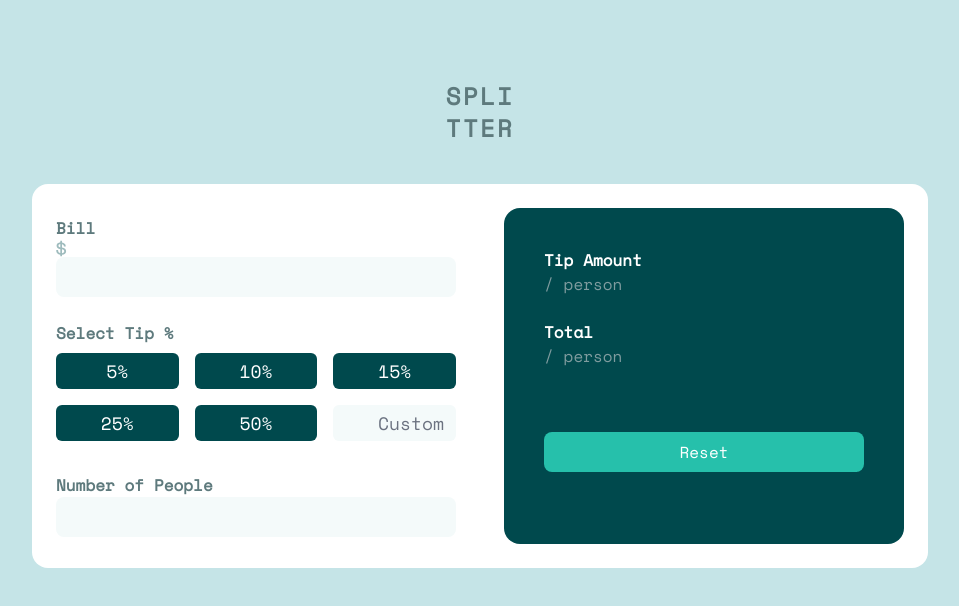
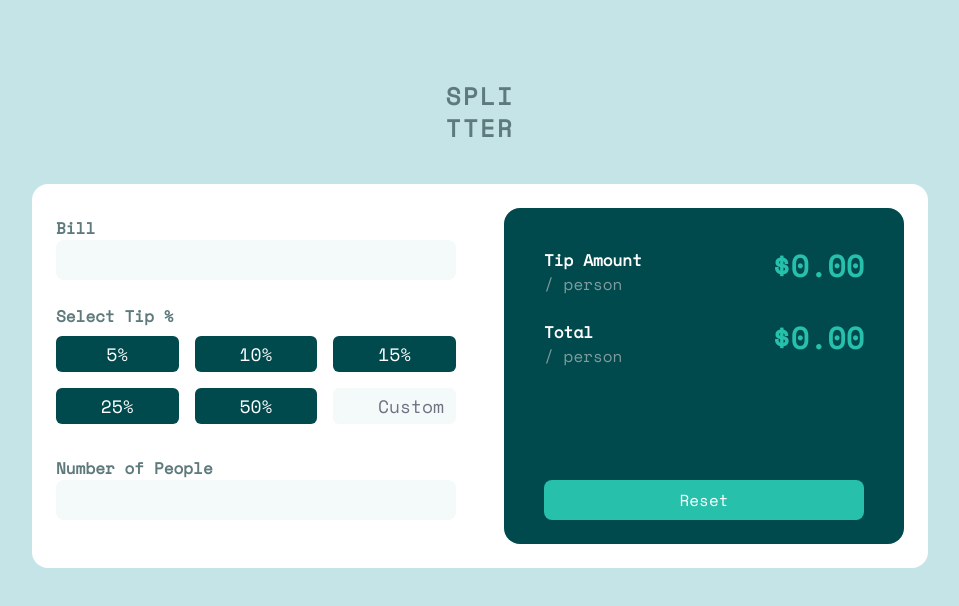
Before and after one commit to Kass-S/tip-calculator, a React (Vite) app: page / in a window 1280 px wide. Shown: the top 606 px of the page, without its empty margins (160-1119 px from the left). Built offline with nearby package versions, Linux system fonts and the light colour scheme.

Commit message:
style updates

```diff
--- a/src/components/TipCard.jsx
+++ b/src/components/TipCard.jsx
@@ -10,7 +10,7 @@ const TipCard = () => {
                     <h5 className=" font-bold text-color-dark">
                         Bill
                     </h5>
-                    <img src="/assets/icon-dollar.svg" alt="" />
+                    {/* <img src="/assets/icon-dollar.svg" alt="dollar sign icon" /> */}
                     <input type="number" className='input-bg rounded-lg text-right w-full input-text-color' />
                 </div>
 
@@ -38,7 +38,8 @@ const TipCard = () => {
             </div>
 
             <div className="max-w-lg inner-card-bg p-4 m-6 rounded-2xl">
-                <div className='m-6'>
+                <div className='m-6 flex justify-between'>
+                    <div>
                         <h5 className="font-bold text-white">
                             Tip Amount
                         </h5>
@@ -47,7 +48,11 @@ const TipCard = () => {
                         </p>
                     </div>
 
-                <div className='m-6'>
+                    <p className='money-number-color text-3xl font-bold'>$0.00</p>
+                </div>
+
+                <div className='m-6 flex justify-between'>
+                    <div>
                         <h5 className="font-bold text-white">
                             Total
                         </h5>
@@ -56,7 +61,10 @@ const TipCard = () => {
                         </p>
                     </div>
 
-                <div className='m-6 mt-16'>
+                    <p className='money-number-color text-3xl font-bold'>$0.00</p>
+                </div>
+
+                <div className='mx-6 mt-28'>
                     <button className='text-white button-hover rounded-lg reset-btn-bg p-2 w-full '>Reset</button>
                 </div>
 
--- a/src/index.css
+++ b/src/index.css
@@ -43,3 +43,7 @@
 .input-text-color{
     color: hsl(183, 100%, 15%);
 }
+
+.money-number-color{
+    color: hsl(172, 67%, 45%);
+}
```
Lines whose indentation alone changed are shown as unchanged.
